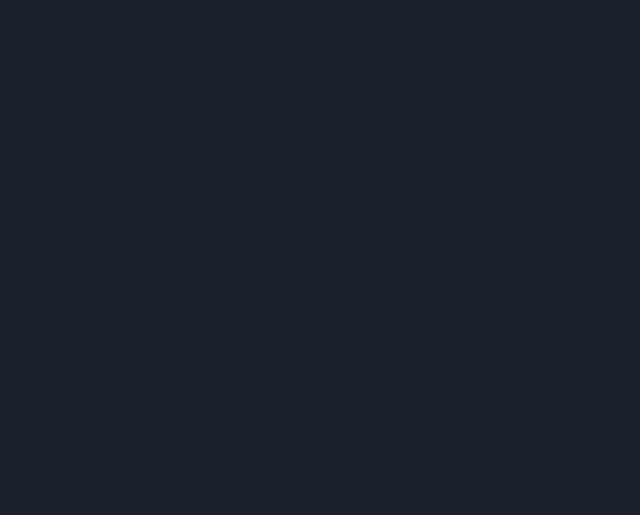
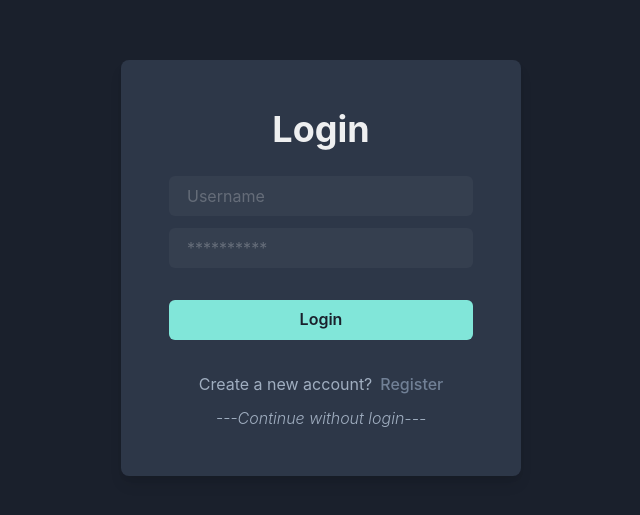
Before and after one commit to ducdmd152/dsocial-frontend, a React (Vite) app: page / in a window 1280 px wide. Before the commit this address had no page. Shown: the part 141-656 px from the top of the page, without its empty margins (319-959 px from the left). Built offline with nearby package versions, Linux system fonts and the light colour scheme.

Commit message:
Completed basic custom router

```diff
--- a/src/App.tsx
+++ b/src/App.tsx
@@ -4,21 +4,18 @@ import Community from "./pages/Community";
 import Login from "./pages/Login";
 import Register from "./pages/Register";
 import devConfig from "../devConfig";
+import { useState } from "react";
 
+const Router = {
+  map: {},
+};
 function App() {
-  const base = devConfig.base;
-  return (
-    <BrowserRouter>
-      <Routes>
-        <Route path={base}>
-          <Route index element={<Login />} />
-          <Route path={"login"} element={<Login />} />
-          <Route path={"register"} element={<Register />} />
-          <Route path={"community"} element={<Community />} />
-        </Route>
-      </Routes>
-    </BrowserRouter>
-  );
+  const [route, setRoute] = useState("home");
+
+  if (route === "home") return <Login setRoute={setRoute} />;
+  if (route === "login") return <Login setRoute={setRoute} />;
+  if (route === "register") return <Register setRoute={setRoute} />;
+  if (route === "community") return <Community setRoute={setRoute} />;
   // const { user, error } = useGetUser(2);
   // if (error) return null;
   // return (
--- a/src/pages/Community.tsx
+++ b/src/pages/Community.tsx
@@ -6,7 +6,7 @@ import useGetUser from "../hooks/useGetUser";
 import { HttpUser } from "../services/user-service";
 import { useEffect, useState } from "react";
 
-function Community() {
+function Community({ setRoute }: { setRoute: (route: string) => void }) {
   const [user, setUser] = useState<HttpUser | null>(null);
 
   useEffect(() => {
--- a/src/pages/Login.tsx
+++ b/src/pages/Login.tsx
@@ -2,22 +2,16 @@ import { Button } from "@chakra-ui/button";
 import { useColorMode, useColorModeValue } from "@chakra-ui/color-mode";
 import { Input } from "@chakra-ui/input";
 import { Flex, HStack, Heading, Text } from "@chakra-ui/layout";
+import { useEffect, useState } from "react";
 import { FieldValues, useForm } from "react-hook-form";
-import { useEffect, useState } from "react";
+import devConfig from "../../devConfig";
 import authService from "../services/auth-service";
-import useGetUser from "../hooks/useGetUser";
-import userService from "../services/user-service";
-import { CanceledError } from "axios";
-import devConfig from "../../devConfig";
 
-const successDirectPath =
-  window.location.origin + "/" + devConfig.base + "/community";
-
-const Login = () => {
+const Login = ({ setRoute }: { setRoute: (route: string) => void }) => {
   let authenticated = sessionStorage.getItem("user");
   if (authenticated) {
     useEffect(() => {
-      setTimeout(() => window.location.replace(successDirectPath), 100);
+      setTimeout(() => setRoute("community"), 100);
     });
   }
 
@@ -44,7 +38,7 @@ const Login = () => {
       };
       if (username === guest.username && password === guest.password) {
         sessionStorage.setItem("user", JSON.stringify(guest));
-        window.location.replace(successDirectPath);
+        setRoute("community");
         return;
       }
 
@@ -55,7 +49,7 @@ const Login = () => {
       }
       let res = await authService.login(username, password);
       if (res) {
-        window.location.replace(successDirectPath);
+        setRoute("community");
       } else {
         setLoginStatus("Username or password go to wrong.");
       }
@@ -105,7 +99,7 @@ const Login = () => {
               color="gray.500"
               fontWeight="500"
               variant={"link"}
-              onClick={() => window.location.replace("/register")}
+              onClick={() => setRoute("register")}
             >
               Register
             </Button>
@@ -117,7 +111,7 @@ const Login = () => {
             fontWeight="300"
             fontStyle="italic"
             variant={"link"}
-            onClick={() => window.location.replace(successDirectPath)}
+            onClick={() => setRoute("community")}
           >
             ---Continue without login---
           </Button>
--- a/src/pages/Register.tsx
+++ b/src/pages/Register.tsx
@@ -7,13 +7,12 @@ import { useEffect, useState } from "react";
 import authService from "../services/auth-service";
 import { Radio, RadioGroup, Stack } from "@chakra-ui/react";
 import devConfig from "../../devConfig";
-const successDirectPath =
-  window.location.origin + "/" + devConfig.base + "/community";
-const Register = () => {
+
+const Register = ({ setRoute }: { setRoute: (route: string) => void }) => {
   let authenticated = sessionStorage.getItem("user");
   if (authenticated) {
     useEffect(() => {
-      setTimeout(() => window.location.replace(successDirectPath), 50);
+      setTimeout(() => setRoute("community"), 50);
     });
   }
 
@@ -48,7 +47,7 @@ const Register = () => {
       );
 
       if (res) {
-        window.location.replace(successDirectPath);
+        setRoute("community");
       } else {
         setRegisterStatus("Fail to register, try again.");
       }
@@ -117,7 +116,7 @@ const Register = () => {
               color="gray.500"
               fontWeight="500"
               variant={"link"}
-              onClick={() => window.location.replace("/login")}
+              onClick={() => setRoute("login")}
             >
               Login
             </Button>
@@ -129,7 +128,7 @@ const Register = () => {
             fontWeight="300"
             fontStyle="italic"
             variant={"link"}
-            onClick={() => window.location.replace(successDirectPath)}
+            onClick={() => setRoute("community")}
           >
             ---Continue without login---
           </Button>
```
